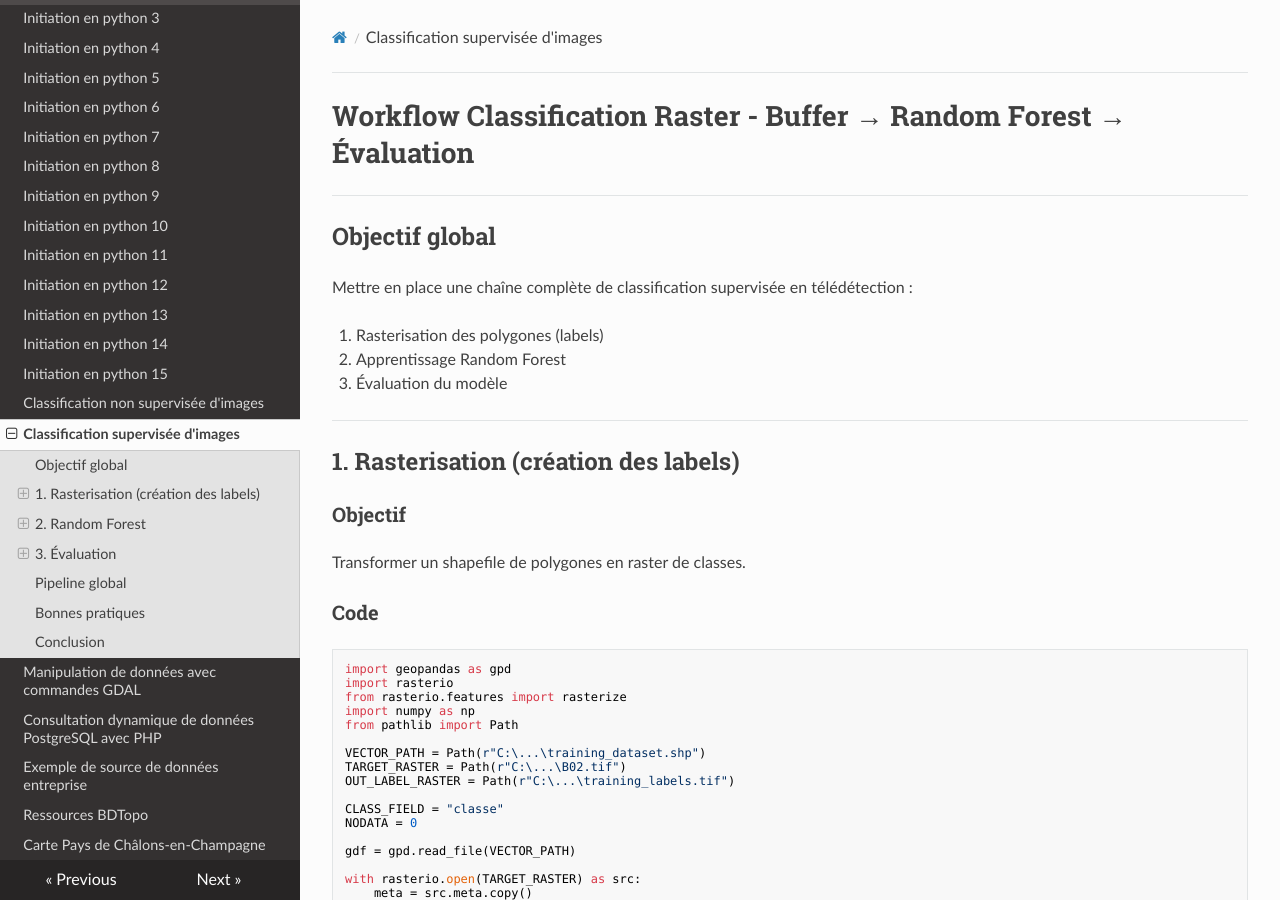
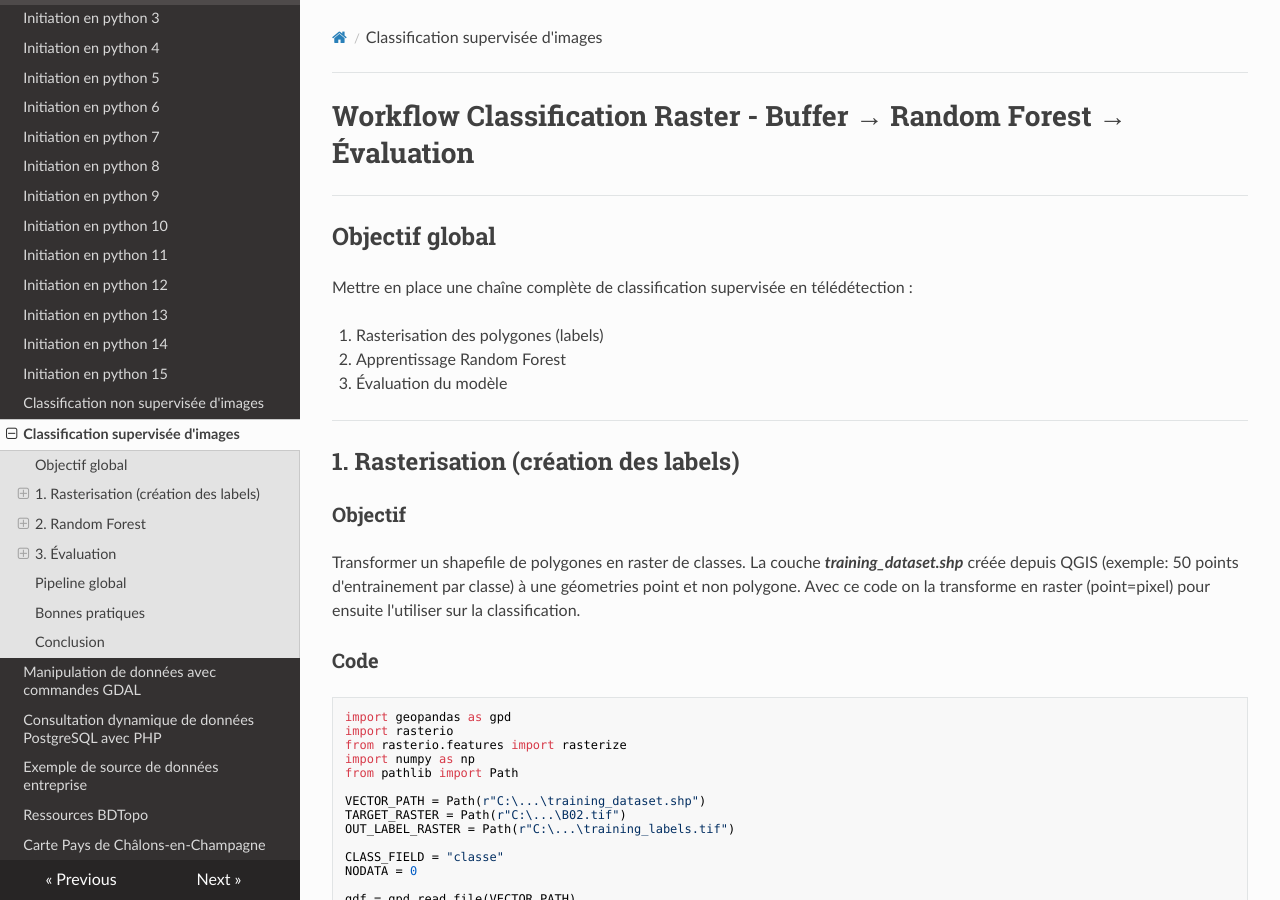
Before and after one commit to abdou123-guene/Site_de_documentation_geomatique, an MkDocs documentation site: the page built from docs/teledetection_cpgeom.md, in a window 1280 px wide and 900 px high. Built offline with MkDocs 1.6.1, drawn with Linux system fonts in a browser that asks for light colours; nearby versions of some CDN libraries.

Commit message:
Update teledetection_cpgeom.md

````diff
--- a/docs/teledetection_cpgeom.md
+++ b/docs/teledetection_cpgeom.md
@@ -13,7 +13,7 @@ Mettre en place une chaîne complète de classification supervisée en télédé
 ## 1. Rasterisation (création des labels)
 
 ### Objectif
-Transformer un shapefile de polygones en raster de classes.
+Transformer un shapefile de polygones en raster de classes. La couche ***training_dataset.shp*** créée depuis QGIS (exemple: 50 points d'entrainement par classe) à une géometries point et non polygone. Avec ce code on la transforme en raster (point=pixel) pour ensuite l'utiliser sur la classification.
 
 ### Code
 ```python
````
